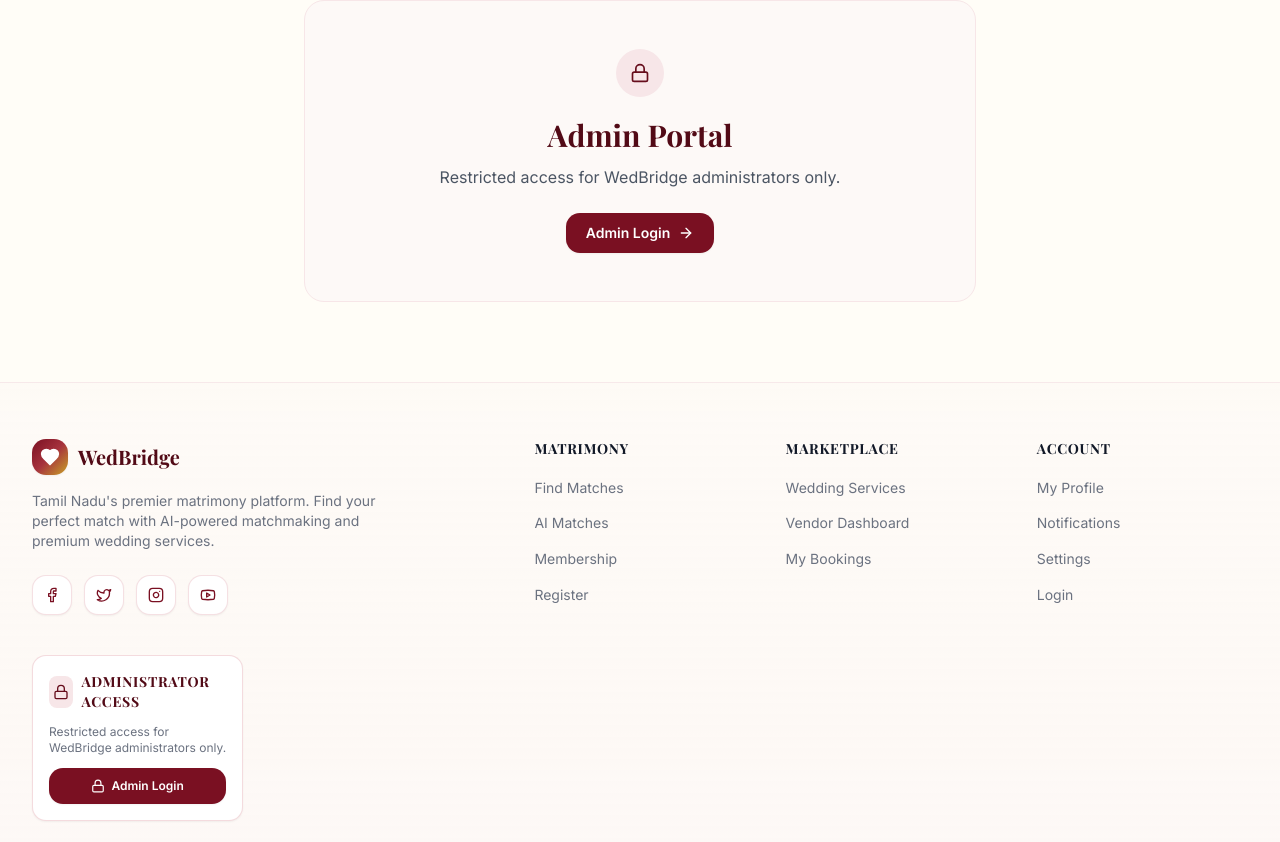
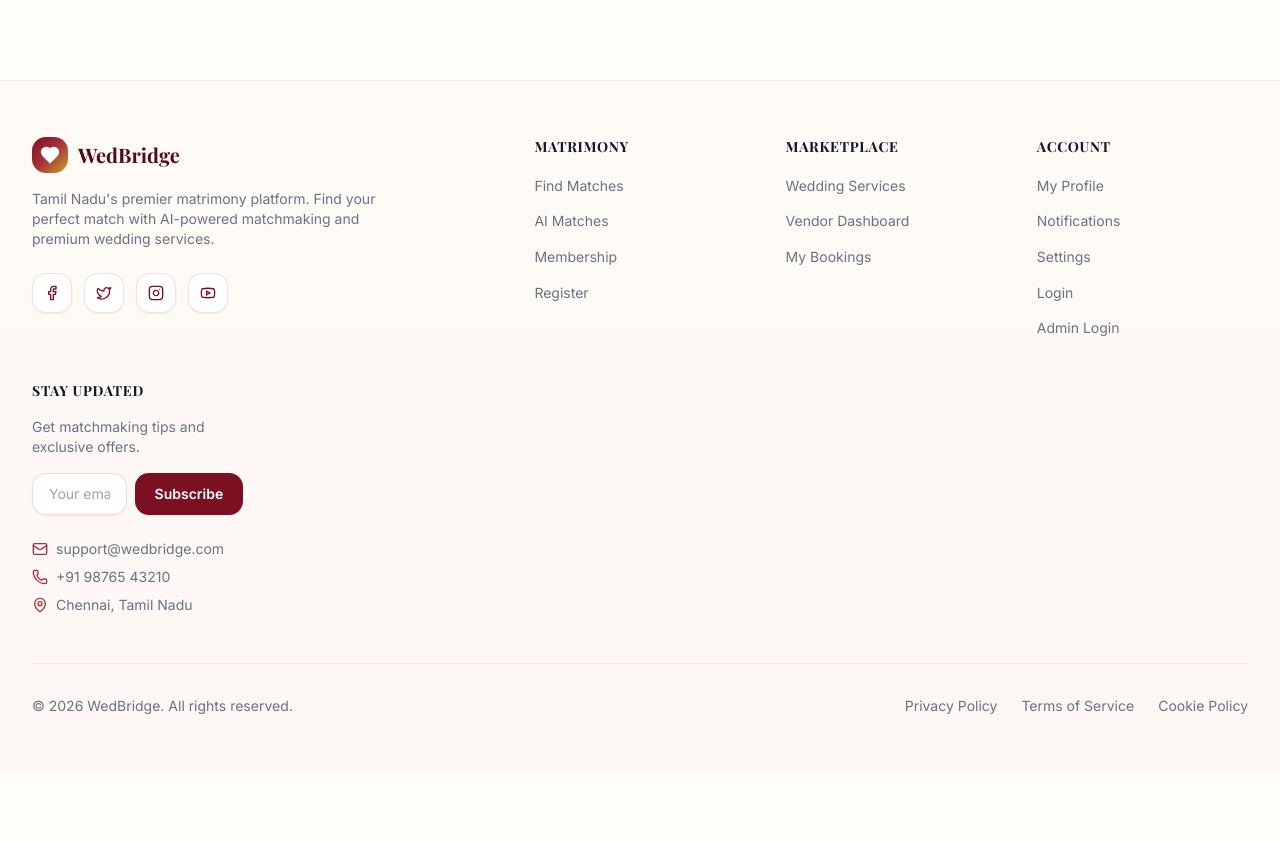
Before and after one commit to Naveen2112-hub/wedbridge, a Next.js app: page / in a window 1280 px wide. Shown: the part 2658-3500 px from the top of the page. After the commit the page ends 3430 px from the top, so only its background shows below. Built offline with nearby package versions, Linux system fonts and the light colour scheme; no server answers.

Commit message:
Updated page.tsx

```diff
--- a/src/app/page.tsx
+++ b/src/app/page.tsx
@@ -1,6 +1,5 @@
 import Link from "next/link";
-import { Heart, Sparkles, ShieldCheck, Search, Store, Crown, BadgeCheck, Users, ArrowRight, Star, Quote, Lock } from "lucide-react";
-import { Reveal } from "@/components/ui/Reveal";
+import { Heart, Sparkles, ShieldCheck, Search, Store, Crown, BadgeCheck, Users, ArrowRight, Star, Quote } from "lucide-react";
 
 export default function HomePage() {
   const features = [
@@ -133,23 +132,6 @@
           </div>
         </div>
       </section>
-
-      {/* Admin Portal */}
-      <Reveal className="container-page">
-        <section className="mx-auto max-w-2xl rounded-2xl border border-primary-100 bg-primary-50/40 px-6 py-10 text-center sm:py-12">
-          <span className="inline-flex h-12 w-12 items-center justify-center rounded-full bg-primary-100 text-primary-700">
-            <Lock className="h-5 w-5" />
-          </span>
-          <h2 className="font-display mt-5 text-2xl font-bold text-primary-800 sm:text-3xl">Admin Portal</h2>
-          <p className="mx-auto mt-3 max-w-md text-sm text-gray-600 sm:text-base">Restricted access for WedBridge administrators only.</p>
-          <Link
-            href="/admin/login"
-            className="btn-primary mt-6 inline-flex items-center gap-2 text-sm"
-          >
-            Admin Login <ArrowRight className="h-4 w-4" />
-          </Link>
-        </section>
-      </Reveal>
     </div>
   );
 }
--- a/src/components/layout/Footer.tsx
+++ b/src/components/layout/Footer.tsx
@@ -1,12 +1,12 @@
 "use client";
 import Link from "next/link";
-import { Heart, Facebook, Twitter, Instagram, Youtube, Mail, Phone, MapPin, Lock } from "lucide-react";
+import { Heart, Facebook, Twitter, Instagram, Youtube, Mail, Phone, MapPin } from "lucide-react";
 import { useState } from "react";
 
 const cols = [
   { title: "Matrimony", links: [{ href: "/search", label: "Find Matches" }, { href: "/matches", label: "AI Matches" }, { href: "/membership", label: "Membership" }, { href: "/register", label: "Register" }] },
   { title: "Marketplace", links: [{ href: "/services", label: "Wedding Services" }, { href: "/vendor-dashboard", label: "Vendor Dashboard" }, { href: "/my-bookings", label: "My Bookings" }] },
-  { title: "Account", links: [{ href: "/profile", label: "My Profile" }, { href: "/notifications", label: "Notifications" }, { href: "/settings", label: "Settings" }, { href: "/login", label: "Login" }] },
+  { title: "Account", links: [{ href: "/profile", label: "My Profile" }, { href: "/notifications", label: "Notifications" }, { href: "/settings", label: "Settings" }, { href: "/login", label: "Login" }, { href: "/admin/login", label: "Admin Login" }] },
 ];
 
 export function Footer() {
@@ -50,21 +50,6 @@
           ))}
 
           <div>
-            {/* Administrator Access */}
-            <div className="mb-6 rounded-xl border border-primary-200/70 bg-white p-4 shadow-sm">
-              <div className="flex items-center gap-2">
-                <span className="flex h-8 w-8 items-center justify-center rounded-lg bg-primary-100 text-primary-700">
-                  <Lock className="h-4 w-4" />
-                </span>
-                <h3 className="font-display text-sm font-bold uppercase tracking-wider text-primary-800">Administrator Access</h3>
-              </div>
-              <p className="mt-3 text-xs text-gray-500">Restricted access for WedBridge administrators only.</p>
-              <Link href="/admin/login" className="btn-primary mt-3 inline-flex w-full items-center justify-center gap-1.5 text-xs">
-                <Lock className="h-3.5 w-3.5" />
-                Admin Login
-              </Link>
-            </div>
-
             <h3 className="font-display text-sm font-bold uppercase tracking-wider text-gray-900">Stay Updated</h3>
             <p className="mt-4 text-sm text-gray-500">Get matchmaking tips and exclusive offers.</p>
             <form onSubmit={subscribe} className="mt-4 flex gap-2">
```
